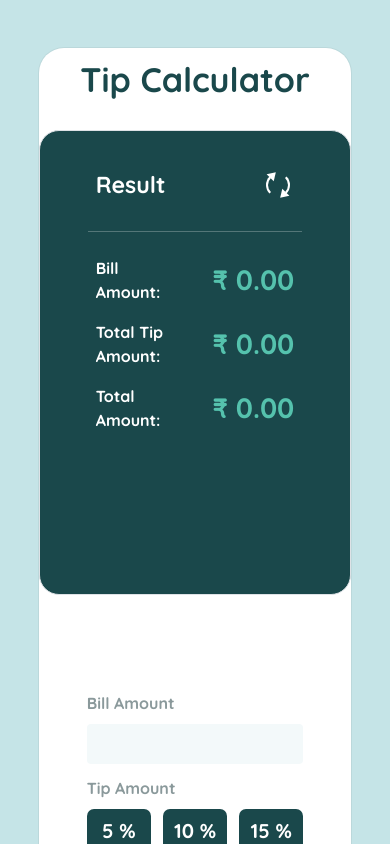
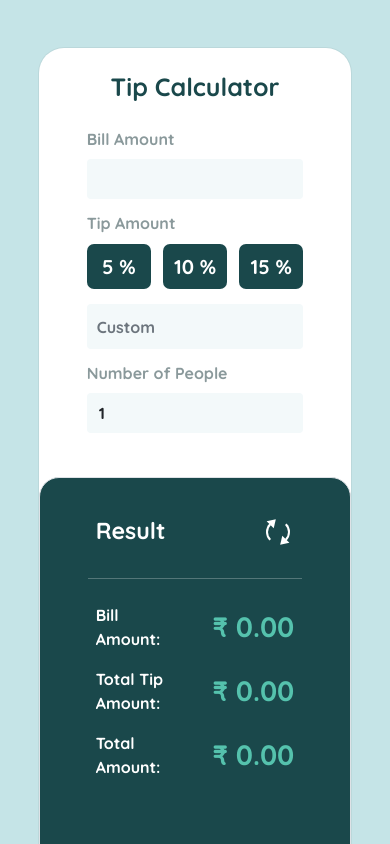
Before and after one commit to AngularZest/calculator-tip, an Angular app: page / in a window 390 px wide. Shown: the top 844 px of the page. Built offline with nearby package versions, Linux system fonts and the light colour scheme.

Commit message:
responsive

```diff
--- a/src/app/calculate-ammount/calculate-ammount.component.html
+++ b/src/app/calculate-ammount/calculate-ammount.component.html
@@ -1,4 +1,4 @@
-<section class="container p-3 mt-5">
+<section class="container p-3 mt-5 ">
 
     <h3 class="text-center " style="color:rgb(26, 72, 75);font-size: 34px;
     margin-bottom: 30px;"><b>Tip Calculator</b></h3>
@@ -6,7 +6,7 @@
 
 
     <div class="row d-flex justify-content-between">
-        <div class="col-md-6 p-5 border right-section order-xl-1 order-sm-2">
+        <div class="col-md-6 p-5 col-sm-12 border right-section ">
             <!-- <h3 class="text-center ">Payment</h3>
              -->
             <!-- <button (click)="downloadAsPDF()">downloadAsPDF</button> -->
@@ -66,7 +66,7 @@
                 </thead>
             </table>
         </div>
-        <div class="col-md-5 p-5 order-xl-2 order-sm-1">
+        <div class="col-md-5 col-sm-12  p-5 order-first order-sm-last order-md-last">
             <form [formGroup]="myForm">
                 <!-- <h6>Item</h6>
                 <select id="input-person" formControlName="price" class='h-40 w-100' (change)="getPrice($event)">
--- a/src/app/calculate-ammount/calculate-ammount.component.scss
+++ b/src/app/calculate-ammount/calculate-ammount.component.scss
@@ -14,7 +14,11 @@ $border-color_2: #9FE8DF;
     box-shadow: rgba(0, 0, 0, 0.05) 0px 0px 0px 1px;
     border: 0px;
     width: 80%;
-    margin: auto;
+    position: absolute;
+    top: 43%;
+    left: 50%;
+    transform: translate(-50%, -50%);
+    // margin: auto;
 }
 
 .error {
--- a/src/styles.scss
+++ b/src/styles.scss
@@ -6,3 +6,24 @@ body {
     // font-family: 'Poppins', sans-serif;
     font-family: 'Quicksand', sans-serif;
 }
+@media screen and (max-width: 768px) {
+    .container {
+        background: #fff;
+        border-radius: 25px;
+        padding: 3% !important;
+        box-shadow: rgba(0, 0, 0, 0.05) 0px 0px 0px 1px;
+        border: 0px;
+        width: 80%;
+        position: relative!important;
+        top: inherit!important;
+        left: inherit!important;
+        transform:none!important;
+        // margin: auto;
+    }
+    h3.text-center {
+        color: rgb(26, 72, 75);
+        font-size: 25px!important;
+        margin-top: 12px;
+        margin-bottom: -47px!important;
+    }
+}
```
